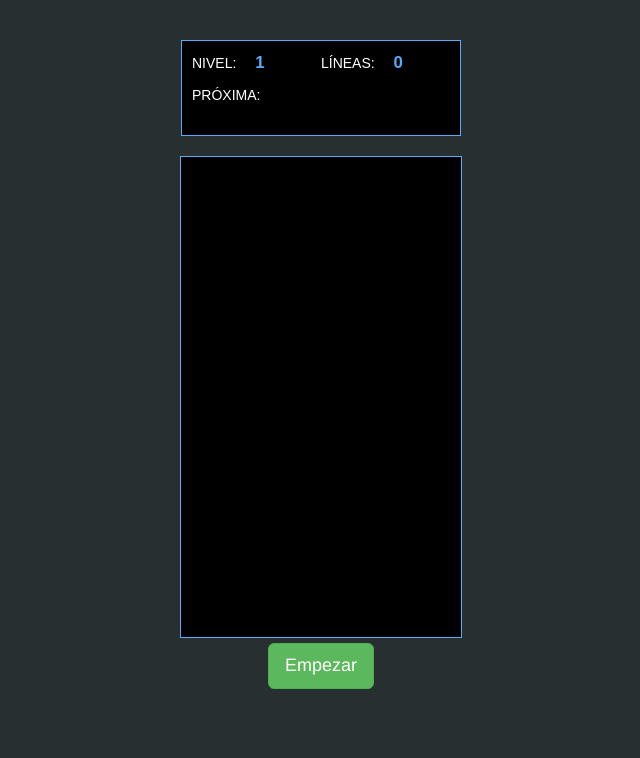
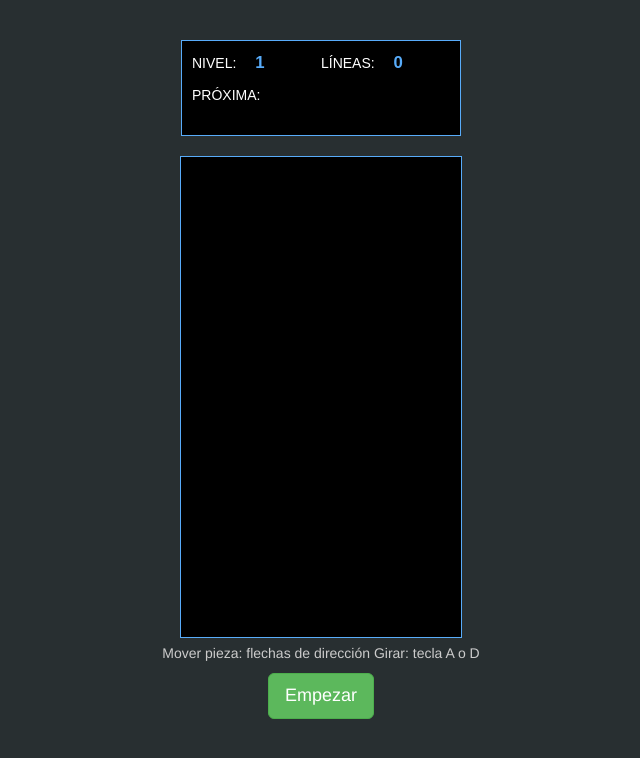
Before and after one commit to ignaciomtp/Tetris, a plain HTML site: page index.html in a window 1280 px wide. Shown: the whole page, without its empty margins (319-959 px from the left). Drawn offline with Linux system fonts and the light colour scheme.

Commit message:
Update index.html

```diff
--- a/index.html
+++ b/index.html
@@ -42,6 +42,10 @@
                 </div>
 
                 <div class="boton-empezar">
+		    <p>
+                        Mover pieza: flechas de dirección
+                        Girar: tecla A o D
+                    </p>
                     <button type="button" class="btn btn-lg btn-success" id="empezar" onclick="lanzarPieza()">Empezar</button>
                 </div>
             </div>
```
